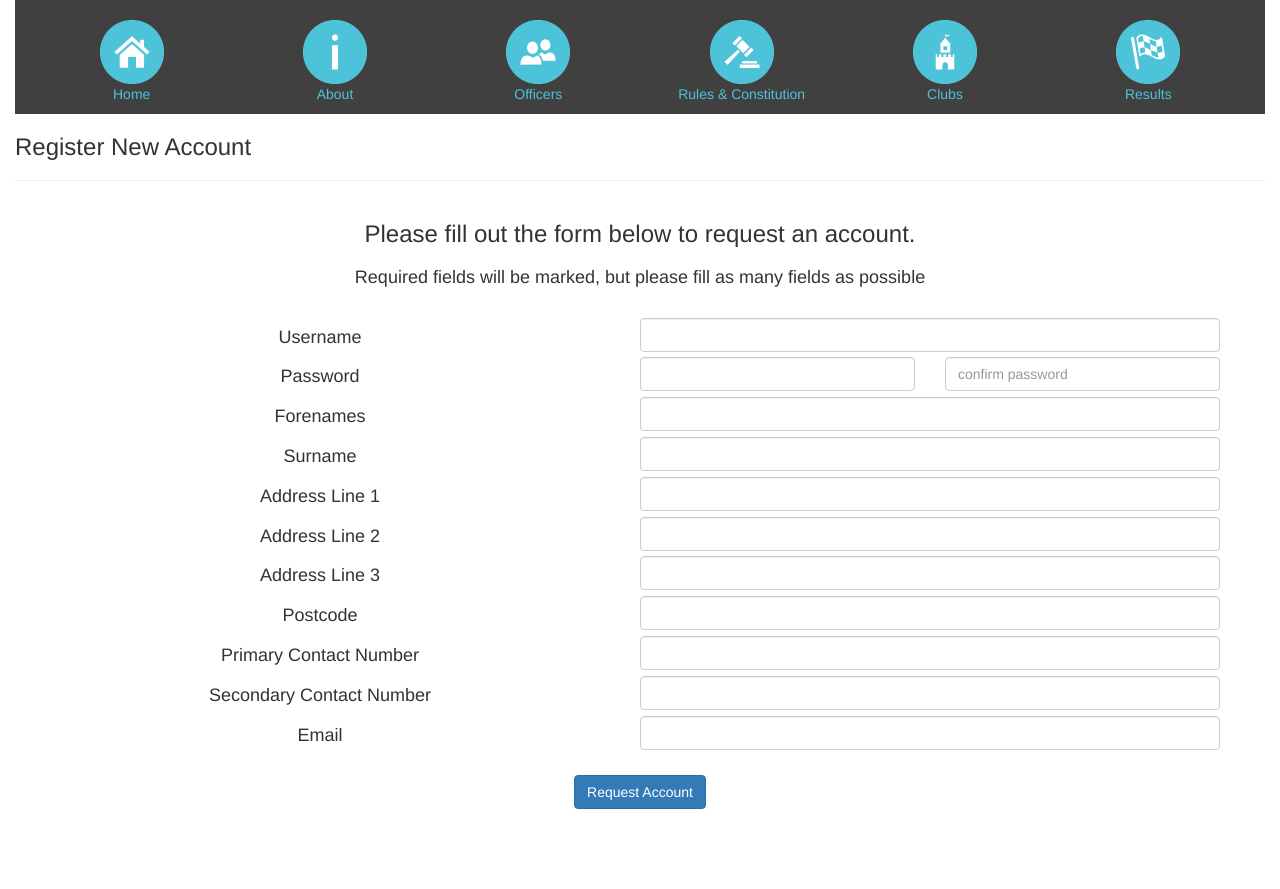
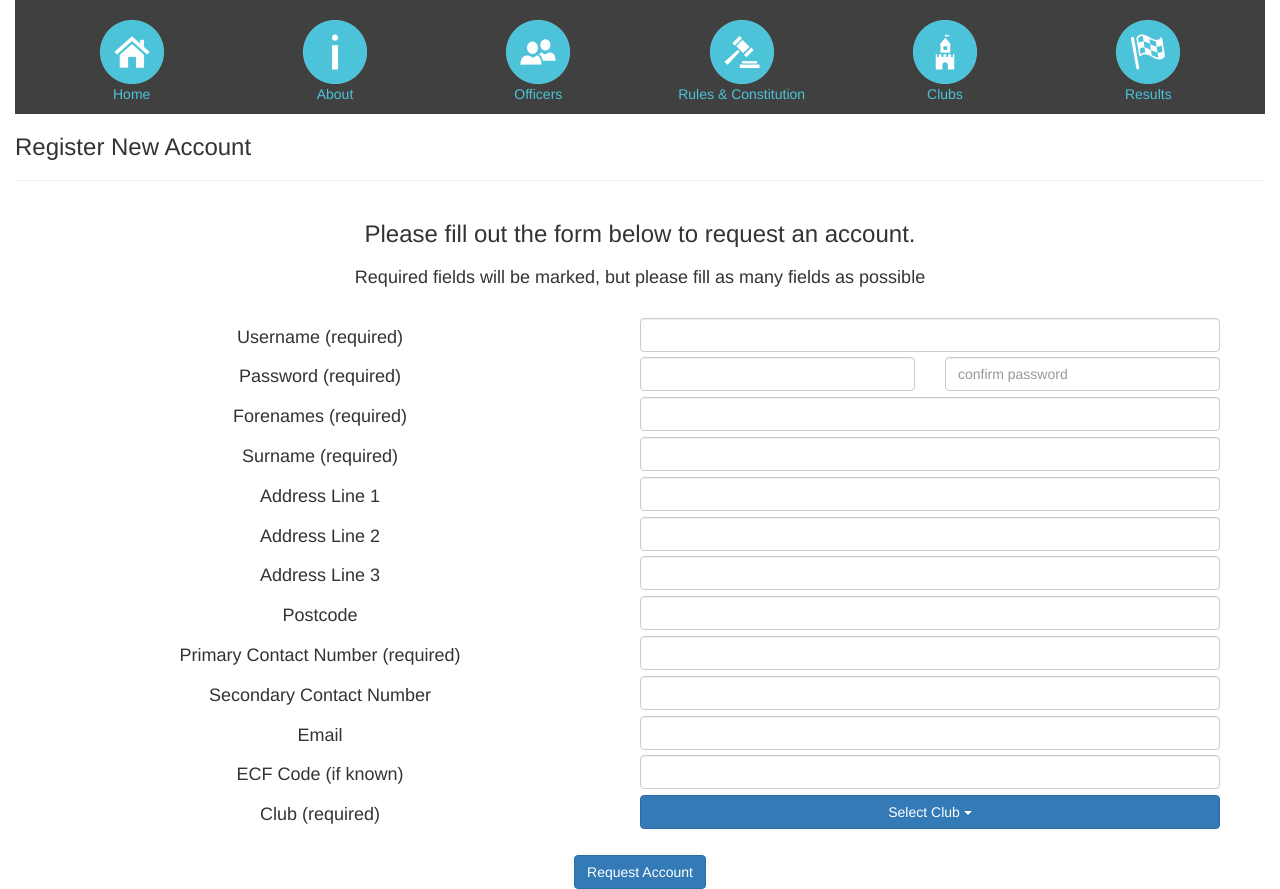
Before and after one commit to cdcl159/CDCL, a Django app: page /registrationPage/ in a window 1280 px wide. Before the commit the page ends 809 px from the top, so only its background shows below. Run offline with Django 3.2, Linux system fonts and the light colour scheme; data that the repository does not hold is empty; some libraries are stand-ins or nearby versions.

Commit message:
registration form

```diff
--- a/cdclSite/forms.py
+++ b/cdclSite/forms.py
@@ -122,4 +122,4 @@ class RegistrationForm(forms.Form):
 	email = forms.CharField(required = False, max_length = 100)
 
 	ecfCode = forms.CharField(required = False, max_length = 100)
-	club = forms.CharField(required = False, max_length = 100)
+	club = forms.IntegerField(required = False)
--- /dev/null
+++ b/cdclSite/static/js/registration.js
@@ -0,0 +1,29 @@
+function selectClub() {
+    $(".clubOption").click(function() {
+        $(".clubDropdown").val($(this).attr("id"));
+        $(".clubDropdown").text($(this).text());
+    });
+}
+
+function submitForm() {
+    $("#submitRequest").click(function() {
+        $("#id_username").val($("#username").val());
+        $("#id_password").val($("#password").val());
+        $("#id_passwordConfirm").val($("#passwordConfirm").val());
+        $("#id_forenames").val($("#fornames").val());
+        $("#id_surname").val($("#surname").val());
+        $("#id_address_1").val($("#address1").val());
+        $("#id_address_2").val($("#address2").val());
+        $("#id_address_3").val($("#address3").val());
+        $("#id_postcode").val($("#postcode").val());
+        $("#id_primaryContactNumber").val($("#contactNumberA").val());
+        $("#id_backupContactNumber").val($("#contactNumberB").val());
+        $("#id_email").val($("#email").val());
+        $("#id_ecfCode").val();
+        $("#id_club").val($(".clubDropdown").val());
+
+        $("#registrationForm").submit();
+
+    });
+
+}
--- a/cdclSite/templates/cdclSite/registration.html
+++ b/cdclSite/templates/cdclSite/registration.html
@@ -3,8 +3,8 @@
 <html lang="en">
 <!-- ADD STYLING HERE-->
     <style>
-        .formContainer {
-
+        .clubDropdown {
+            width:100%;
         }
     </style>
 
@@ -31,7 +31,7 @@
         </script>
 
         <link rel="stylesheet" href="{% static 'css/common.css' %}">
-        <script src="{% static 'js/indexPage.js' %}"></script>
+        <script src="{% static 'js/registration.js' %}"></script>
         <script src="{% static 'js/common.js' %}"></script>
 
     </head>
@@ -42,7 +42,7 @@
         $(document).ready(function() {
 
             var pageMessage = {{pageMessage|safe}};
-
+            selectClub();
         });
 
     </script>
@@ -156,7 +156,7 @@
             <div class="formContainer" align="middle">
                  <div class="col-sm-12 row">
                     <div class="col-sm-6">
-                        <h4>Username</h4>
+                        <h4>Username (required)</h4>
                     </div>
                     <div class="col-sm-6">
                         <input type="text" class="form-control registrationInput" id="username">
@@ -164,7 +164,7 @@
                 </div>
                 <div class="col-sm-12 row">
                     <div class="col-sm-6">
-                        <h4>Password</h4>
+                        <h4>Password (required)</h4>
                     </div>
                     <div class="col-sm-3">
                         <input type="text" class="form-control registrationInput" id="password">
@@ -176,7 +176,7 @@
 
                 <div class="col-sm-12 row">
                     <div class="col-sm-6">
-                        <h4>Forenames</h4>
+                        <h4>Forenames (required)</h4>
                     </div>
                     <div class="col-sm-6">
                         <input type="text" class="form-control registrationInput" id="fornames">
@@ -184,7 +184,7 @@
                 </div>
                 <div class="col-sm-12 row">
                     <div class="col-sm-6">
-                        <h4>Surname</h4>
+                        <h4>Surname (required)</h4>
                    </div>
                    <div class="col-sm-6">
                        <input type="text" class="form-control registrationInput" id="surname">
@@ -224,7 +224,7 @@
                 </div>
                 <div class="col-sm-12 row">
                     <div class="col-sm-6">
-                        <h4>Primary Contact Number</h4>
+                        <h4>Primary Contact Number (required)</h4>
                    </div>
                    <div class="col-sm-6">
                        <input type="text" class="form-control registrationInput" id="contactNumberA">
@@ -246,6 +246,30 @@
                        <input type="text" class="form-control registrationInput" id="email">
                    </div>
                 </div>
+                <div class="col-sm-12 row">
+                    <div class="col-sm-6">
+                        <h4>ECF Code (if known)</h4>
+                   </div>
+                   <div class="col-sm-6">
+                       <input type="text" class="form-control registrationInput" id="ecfCode">
+                   </div>
+                </div>
+                <div class="col-sm-12 row">
+                    <div class="col-sm-6">
+                        <h4>Club (required)</h4>
+                    </div>
+                    <div class="col-sm-6">
+                        <div class="dropdown">
+                            <button class="btn btn-primary clubDropdown dropdown-toggle" type="button" data-toggle="dropdown">Select Club
+                            <span class="caret"></span></button>
+                            <ul class="dropdown-menu">
+                                {% for c in clubs %}
+                                    <li class="clubOption" id="{{c.id}}">{{c.name}}</li>
+                                {% endfor %}
+                            </ul>
+                        </div>
+                    </div>
+                </div>
             </div>
 
             <div class="col-sm-12" align="middle">
--- a/cdclSite/views.py
+++ b/cdclSite/views.py
@@ -136,7 +136,8 @@ def registrationPage(request):
 		request,
 		"cdclSite/registration.html",
 		{
-			"pageMessage": json.dumps(pageMessage)
+			"pageMessage": json.dumps(pageMessage),
+			"clubs": Club.objects.all()
 		}
 	)
 
```
